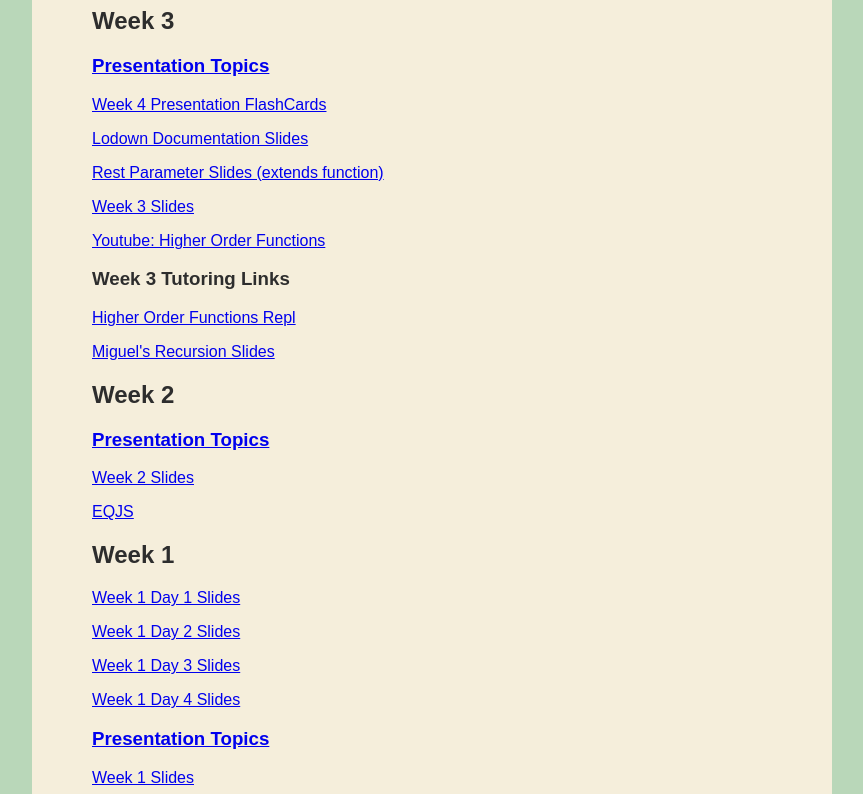
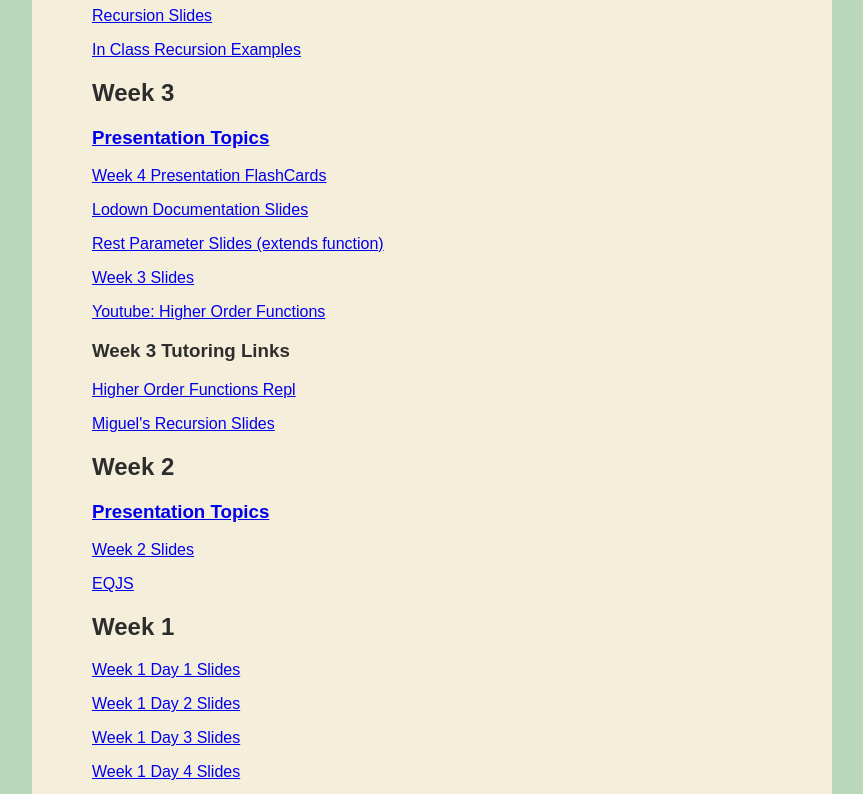
Before and after one commit to kchresfield/kilo.github.io, a plain HTML site: page helpfulLinks.html in a window 1280 px wide. Shown: the part 196-990 px from the top of the page, without its empty margins (208-1071 px from the left). Drawn offline with Linux system fonts and the light colour scheme.

Commit message:
added week 4 homework and w4d1 slides

```diff
--- a/helpfulLinks.html
+++ b/helpfulLinks.html
@@ -96,8 +96,8 @@
                     <!--    <a href="https://repl.it/@kchresfield/Extra-Recursion-Practice-Tutoring-PROMPTS"><p>Extra Recursion Pratice: Prompts (Begin at line 284)</p></a>-->
                     <!--    <a href="https://repl.it/@kchresfield/Extra-Recursion-Practice-Tutoring"><p>Extra Recursion Pratice: Answer Key</p></a>-->
                     <!--<h2>Week 4</h2>-->
-                    <!--    <a href="https://docs.google.com/presentation/d/19K1raEUT74-3-_ygvGHExENN4wUX-3F3xG5DQToeaaY/embed?usp=sharing"><p>Recursion Slides</p></a>-->
-                    <!--    <a href="https://repl.it/@kchresfield/In-Class-Recursion-Example"><p>In Class Recursion Examples</p></a>-->
+                        <a href="https://docs.google.com/presentation/d/19K1raEUT74-3-_ygvGHExENN4wUX-3F3xG5DQToeaaY/embed?usp=sharing"><p>Recursion Slides</p></a>
+                        <a href="https://repl.it/@kchresfield/In-Class-Recursion-Example"><p>In Class Recursion Examples</p></a>
                     <!--    <a href="https://docs.google.com/presentation/d/1cfhvts74X_Adg_l5YFqipFWjfkzm3aUFm46ffrYloVE/embed?usp=sharing"><p>Chaining Higher Order Functions Slides</p></a>-->
                     <!--    <a href="https://repl.it/@kchresfield/Method-Chining-Class-Example"><p>In Class Chaining Higher Order Functions Examples</p></a>-->
                     <!--    <a href="https://docs.google.com/presentation/d/1PDQTFJYLojoLWZaf_9gqXVExYg_e0vq8ku_DCRtWt3Q/embed?usp=sharing"><p>Reduce Slides</p></a>-->
```
Also changed, not shown: homework.html (+2 -2 lines).
